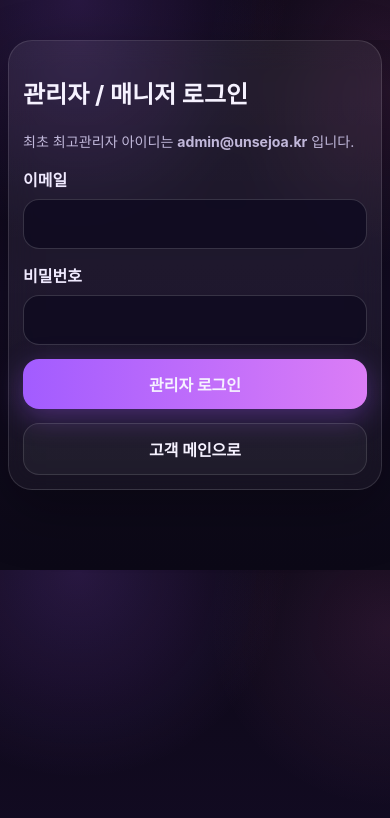
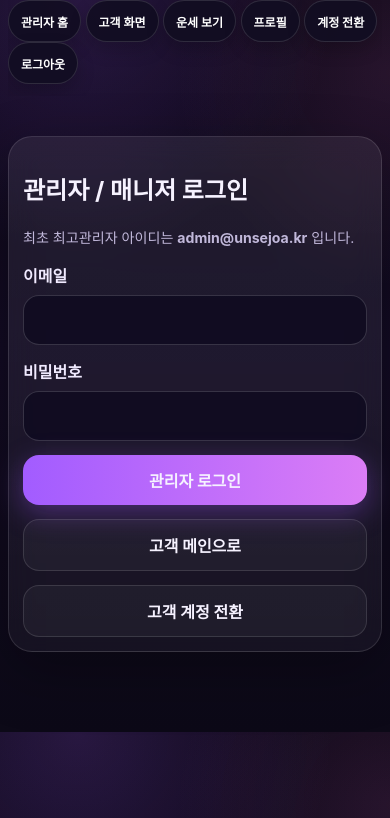
Before and after one commit to happyn1004/fortune-app, a FastAPI app: page /admin/login in a window 390 px wide. Shown: the top 818 px of the page. Run offline with FastAPI, Linux system fonts and the light colour scheme; data comes from the database, SQL or seed files in the repository; data that the repository does not hold is empty.

Commit message:
Add files via upload

```diff
--- a/app/main.py
+++ b/app/main.py
@@ -1791,8 +1791,11 @@ def signup(request: Request, name: str = Form(...), email: str = Form(...), pass
 
 
 @app.get("/login", response_class=HTMLResponse)
-def login_page(request: Request):
-    return render_view(request, "login.html", {"error": None, "user": None})
+def login_page(request: Request, switch: int = 0):
+    current_user = get_current_user(request)
+    if current_user and not switch:
+        return RedirectResponse(url=redirect_for_staff_role(current_user) if is_staff(current_user) else redirect_for_user_role(current_user), status_code=303)
+    return render_view(request, "login.html", {"error": None, "user": current_user if switch else None, "switch_mode": bool(switch)})
 
 
 @app.post("/login", response_class=HTMLResponse)
@@ -1815,6 +1818,16 @@ def login(request: Request, email: str = Form(...), password: str = Form(...)):
 def logout(request: Request):
     request.session.clear()
     return RedirectResponse(url="/", status_code=303)
+
+
+@app.get("/switch-account")
+def switch_account(request: Request, target: str = "/login"):
+    allowed_targets = {"/login", "/admin/login", "/", "/profile", "/admin"}
+    next_target = target if target in allowed_targets else "/login"
+    request.session.clear()
+    if next_target in {"/profile", "/admin"}:
+        next_target = "/"
+    return RedirectResponse(url=next_target, status_code=303)
 
 
 @app.get("/profile", response_class=HTMLResponse)
@@ -2117,16 +2130,16 @@ def contact_submit(request: Request, subject: str = Form(...), message: str = Fo
 
 
 @app.get("/admin/login", response_class=HTMLResponse)
-def admin_login_page(request: Request):
-    user = get_current_user(request)
-    if is_staff(user):
+def admin_login_page(request: Request, switch: int = 0):
+    user = get_current_user(request)
+    if is_staff(user) and not switch:
         return RedirectResponse(url=redirect_for_staff_role(user), status_code=303)
-    return render_view(request, "admin_login.html", {"error": None, "user": None, "default_admin_email": DEFAULT_ADMIN_EMAIL})
+    return render_view(request, "admin_login.html", {"error": None, "user": user if switch else None, "switch_mode": bool(switch), "default_admin_email": DEFAULT_ADMIN_EMAIL})
 
 
 @app.post("/admin/login", response_class=HTMLResponse)
 def admin_login(request: Request, email: str = Form(...), password: str = Form(...)):
-    normalized_email = email.strip().lower()
+    normalized_email = normalize_email(email)
     conn = get_db()
     user = conn.execute(
         "SELECT * FROM users WHERE lower(email) = ? AND password_hash = ? AND role IN ('admin','manager')",
--- a/app/static/style.css
+++ b/app/static/style.css
@@ -1673,3 +1673,12 @@ h1, h2, h3, h4, p, dt, dd, span, a, strong, div, label, button { overflow-wrap:
 @media (max-width: 980px){
   .recent-push-top-box .marketing-list{grid-template-columns:1fr;}
 }
+
+
+.admin-mobile-quick{display:none}
+@media (max-width: 720px){
+  .admin-mobile-quick{display:flex; gap:8px; overflow:auto; padding:0 0 12px; margin-bottom:12px; -ms-overflow-style:none; scrollbar-width:none;}
+  .admin-mobile-quick::-webkit-scrollbar{display:none;}
+  .admin-mobile-quick a{display:inline-flex; align-items:center; justify-content:center; white-space:nowrap; min-height:42px; padding:8px 12px; border-radius:999px; border:1px solid rgba(255,255,255,.12); background:rgba(18,14,34,.92); color:#fff; text-decoration:none; font-size:12px; font-weight:700; box-shadow:0 8px 18px rgba(0,0,0,.18);}
+  .admin-mobile-quick a:active{transform:translateY(1px);}
+}
--- a/app/templates/admin_login.html
+++ b/app/templates/admin_login.html
@@ -2,14 +2,24 @@
 <html lang="ko"><head><meta charset="utf-8"><meta name="viewport" content="width=device-width, initial-scale=1"><title>관리자 로그인</title><link rel="stylesheet" href="/static/style.css"></head>
 <body>
 <main class="wrap admin-wrap">
+  <div class="admin-mobile-quick mobile-only">
+    <a href="/admin">관리자 홈</a>
+    <a href="/">고객 화면</a>
+    <a href="/fortune">운세 보기</a>
+    <a href="/profile">프로필</a>
+    <a href="/switch-account?target=/login">계정 전환</a>
+    <a href="/logout">로그아웃</a>
+  </div>
+
   <div class="card form-card narrow">
     <h2>관리자 / 매니저 로그인</h2>
     {% if error %}<div class="error">{{ error }}</div>{% endif %}
-    <p class="muted" style="margin-bottom:14px;">최초 최고관리자 아이디는 <strong>{{ default_admin_email }}</strong> 입니다.</p><form method="post" class="form-grid">
+    <p class="muted" style="margin-bottom:14px;">최초 최고관리자 아이디는 <strong>{{ default_admin_email }}</strong> 입니다.</p>{% if switch_mode and user %}<div class="success" style="margin-bottom:14px;">현재 로그인 상태를 종료하고 다른 관리자 계정으로 전환합니다.</div>{% endif %}<form method="post" class="form-grid">
       <label>이메일<input type="email" name="email" required></label>
       <label>비밀번호<input type="password" name="password" required></label>
       <button class="btn primary" type="submit">관리자 로그인</button>
       <a class="btn" href="/">고객 메인으로</a>
+      <a class="btn" href="/switch-account?target=/login">고객 계정 전환</a>
     </form>
   </div>
 </main>
--- a/app/templates/base.html
+++ b/app/templates/base.html
@@ -26,7 +26,9 @@
           <a href="/profile">프로필</a>
           <a href="/fortune">오늘의 운세</a>
           <a href="/vip-report">VIP 리포트</a>
+          {% if user.role in ['admin','manager'] %}<a href="/admin">관리자 홈</a>{% endif %}
           {% if user.role == "admin" %}<a href="/automation-studio">자동화 스튜디오</a>{% endif %}
+          <a href="/switch-account?target=/login">계정 전환</a>
           <a href="/logout">로그아웃</a>
         {% else %}
           <a href="/signup">회원가입</a>
@@ -51,7 +53,7 @@
       <a href="/profile" data-path="/profile"><span class="icon">👤</span><span>프로필</span></a>
       <a href="/contact" data-path="/contact"><span class="icon">💬</span><span>문의</span></a>
       <a href="/logout" data-path="/logout"><span class="icon">🚪</span><span>로그아웃</span></a>
-      {% if user.role == "admin" %}<a href="/admin" data-path="/admin"><span class="icon">🛠️</span><span>관리자</span></a>{% else %}<a href="/admin/login" data-path="/admin/login"><span class="icon">🛠️</span><span>관리자</span></a>{% endif %}
+      {% if user.role in ['admin','manager'] %}<a href="/admin" data-path="/admin"><span class="icon">🛠️</span><span>관리자홈</span></a><a href="/" data-path="/"><span class="icon">🏠</span><span>고객화면</span></a>{% else %}<a href="/admin/login" data-path="/admin/login"><span class="icon">🛠️</span><span>관리자</span></a>{% endif %}<a href="/switch-account?target=/login" data-path="/switch-account"><span class="icon">🔄</span><span>계정전환</span></a>
       {% else %}
       <a href="/signup" data-path="/signup"><span class="icon">✍️</span><span>가입</span></a>
       <a href="/login" data-path="/login"><span class="icon">🔐</span><span>로그인</span></a>
--- a/app/templates/login.html
+++ b/app/templates/login.html
@@ -3,10 +3,13 @@
 <div class="card form-card narrow">
   <h2>고객 로그인</h2>
   {% if error %}<div class="error">{{ error }}</div>{% endif %}
+    {% if switch_mode and user %}<div class="success">현재 로그인 상태를 종료하고 다른 고객 계정으로 전환합니다.</div>{% endif %}
   <form method="post" class="form-grid">
     <label>이메일<input type="email" name="email" required></label>
     <label>비밀번호<input type="password" name="password" required></label>
     <button class="btn primary" type="submit">로그인</button>
-  </form>
+    <a class="btn" href="/admin/login">관리자 로그인으로</a>
+      <a class="btn" href="/switch-account?target=/admin/login">관리자 계정 전환</a>
+    </form>
 </div>
 {% endblock %}
```
Also changed, not shown: LOGIN_ADMIN_MOBILE_FIX_NOTES.txt (added, +10 -0 lines), app/templates/admin_change_password.html (+10 -0 lines), app/templates/admin_dashboard.html (+12 -0 lines), app/templates/admin_user_detail.html (+9 -0 lines).
